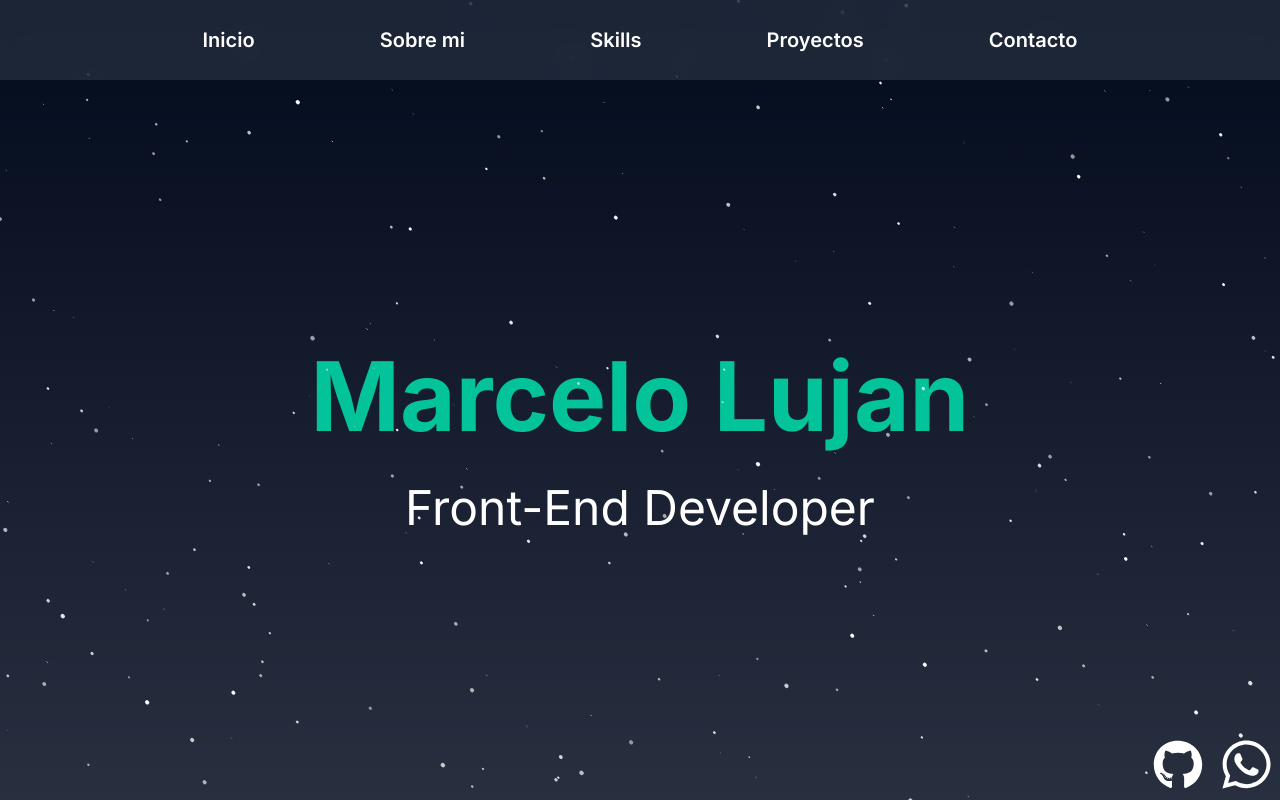
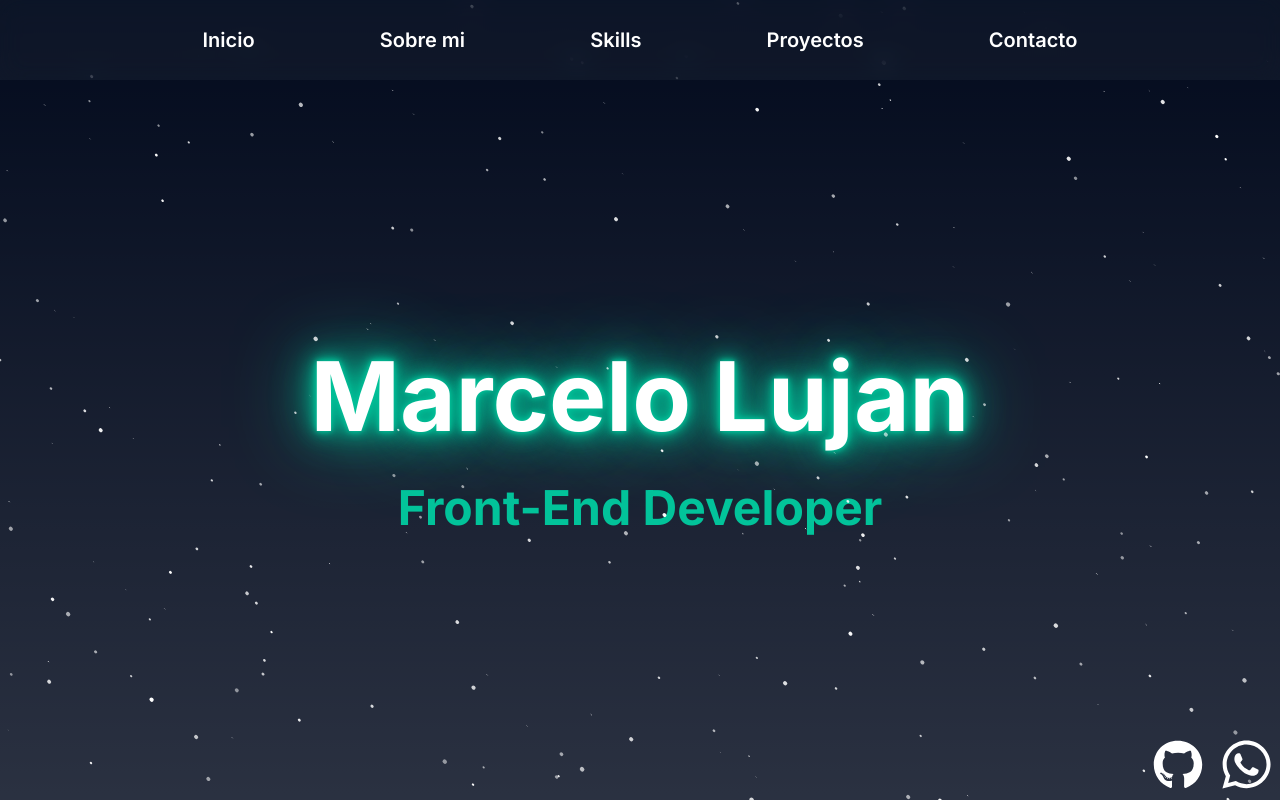
Before and after one commit to EusebioLujan/Portafolio, a Next.js app: page / in a window 1280 px wide. Shown: the top 800 px of the page. Built offline with nearby package versions, Linux system fonts and the light colour scheme.

Commit message:
rework text

```diff
--- a/src/app/components/about/page.tsx
+++ b/src/app/components/about/page.tsx
@@ -6,12 +6,13 @@ import about from "../../../../public/imageabout.jpg";
 export default function About() {
   return (
     <>
-      <p id="sobre-mi" className="my-28 md:my-1 text-[#0F212E] text-none">a</p>
+      <p id="sobre-mi" className="my-28 md:my-1 text-[#0F212E] text-none">
+        a
+      </p>
       <div className="w-11/12 sm:w-10/12 min-h-screen px-4 sm:px-10 flex flex-col justify-center items-center m-auto">
-        <h1 className="text-3xl sm:text-4xl md:text-6xl font-bold text-center underline mb-10 sm:mb-20 md:mb-40">
+        <h1 className="text-shadow-white text-3xl sm:text-4xl md:text-6xl font-bold text-center underline mb-10 sm:mb-20 md:mb-40">
           Sobre Mí
         </h1>
-        <div className="bg-[#015560]/50 shadow-lg my-2 shadow-[#015560] md:w-10/12 h-96 rounded-r-2xl rounded-br-2xl flex items-end justify-end"></div>
         <div className="flex flex-col lg:flex-row items-center lg:justify-around lg:w-10/12 ">
           <div className="w-full sm:w-10/12 md:w-8/12 lg:w-6/12 flex justify-center">
             <Image
@@ -24,14 +25,14 @@ export default function About() {
           </div>
           <div className="w-full md:w-10/12 lg:w-6/12 text-justify pt-8 lg:pt-0">
             <h1 className="text-lg sm:text-xl md:text-2xl">
-              Tengo experiencia en HTML, CSS, lenguajes como JS y TS,
-              frameworks como Next.js y Vue.js, y librerías como Tailwind CSS y
-              Redux, entre otros. Me apasiona ver cómo, con un par de cambios en
-              el código, puedes ver los resultados en tiempo real y cómo
-              evoluciona todo. Comencé en el Front-End gracias a mi pareja,
-              quien me ha ayudado a seguir adelante en esto. Me encanta el
-              Front-End y, gracias a mi perspectiva detallista, puedo encontrar
-              las diferencias en cualquier cosa.
+              Tengo experiencia en HTML, CSS, lenguajes como JS y TS, frameworks
+              como Next.js y Vue.js, y librerías como Tailwind CSS y Redux,
+              entre otros. Me apasiona ver cómo, con un par de cambios en el
+              código, puedes ver los resultados en tiempo real y cómo evoluciona
+              todo. Comencé en el Front-End gracias a mi pareja, quien me ha
+              ayudado a seguir adelante en esto. Me encanta el Front-End y,
+              gracias a mi perspectiva detallista, puedo encontrar las
+              diferencias en cualquier cosa.
             </h1>
           </div>
         </div>
--- a/src/app/components/footer/page.tsx
+++ b/src/app/components/footer/page.tsx
@@ -4,7 +4,7 @@ import React from "react";
 export default function Footer() {
   return (
     <>
-      <footer className=" lg:py-6 bg-gray-800 text-white text-center underline">
+      <footer className=" lg:py-6 bg-gray-700/20 text-white text-center underline">
         <p>Portafolio Creado por <span className="text-textcolorv font-bold">Marcelo Lujan</span></p>
       </footer>
     </>
--- a/src/app/components/form/page.tsx
+++ b/src/app/components/form/page.tsx
@@ -48,7 +48,7 @@ export default function Contact(): JSX.Element {
   return (
     <>
       <div className="min-h-screen px-10 items-center flex flex-col">
-        <h1 id="contacto" className="text-4xl md:text-6xl font-bold text-center underline mb-10 mt-40">
+        <h1 id="contacto" className="text-shadow-white text-4xl md:text-6xl font-bold text-center underline mb-10 mt-40">
           Contacto
         </h1>
         <div className="flex flex-col justify-center items-center mb-20 bg-bgnav/50 py-10 sm:w-full md:w-6/12 rounded-md shadow-md relative z-20">
--- a/src/app/components/landing/page.tsx
+++ b/src/app/components/landing/page.tsx
@@ -10,10 +10,10 @@ export default function Landing() {
       >
         <div className="w-10/12 flex flex-col justify-center m-auto">
           <div className="md:text-5xl text-2xl space-y-10 text-center flex flex-col justify-center">
-            <span className="md:text-8xl text-4xl font-bold text-textcolorv">
+            <span className="md:text-8xl  text-4xl font-bold text-textcolorv text-shadow-white">
               Marcelo Lujan
             </span>
-            <span>Front-End Developer</span>
+            <span className="text-textcolorv font-bold">Front-End Developer</span>
           </div>
         </div>
       </div>
--- a/src/app/components/navbar/page.tsx
+++ b/src/app/components/navbar/page.tsx
@@ -12,7 +12,7 @@ export default function NavBar(): JSX.Element {
   };
 
   return (
-    <nav className="md:min-h-[80px] min-h-[60px] items-center flex justify-center w-full text-white md:text-xl text-sm px-2 font-semibold sticky top-0 z-50 md:px-10 backdrop-blur-md bg-gray-700/50">
+    <nav className="md:min-h-[80px] min-h-[60px] items-center flex justify-center w-full text-white md:text-xl text-sm px-2 font-semibold sticky top-0 z-50 md:px-10 backdrop-blur-md bg-gray-700/20">
       <div className="flex items-center justify-between md:min-h-[80px] min-h-[60px] md:w-10/12 w-full">
         <Menu onToggle={toggleMenu} isOpen={isMenuOpen} />
         {/* Menú desplegable */}
@@ -22,7 +22,7 @@ export default function NavBar(): JSX.Element {
           }`}
         >
           <Link href="/">
-            <span className="block my-3 text-textcolorv">Inicio</span>
+            <span className="block my-3 text-textcolorv hover:text-shadow-white">Inicio</span>
           </Link>
           <Link href="#sobre-mi">
             <span className="block my-3 text-textcolorv">Sobre mi</span>
--- a/src/app/components/project/card.tsx
+++ b/src/app/components/project/card.tsx
@@ -23,7 +23,7 @@ const ProjectList: React.FC<ProjectListProps> = ({ projects }) => {
               <h1 className="text-4xl font-bold m-auto p-4">{project.title}</h1>
             </div>
             <div className="flex flex-col xl:flex-row m-auto items-center">
-              <div className="md:w-10/12 m-2 md:pb-8 z-50">
+              <div className="md:w-10/12 m-2 md:pb-8 z-10">
                 <Image
                   src={project?.image}
                   alt={project?.title}
@@ -32,7 +32,7 @@ const ProjectList: React.FC<ProjectListProps> = ({ projects }) => {
                   className="rounded-t md:w-9/12 m-auto"
                 />
               </div>
-              <div className="w-10/12 m-auto md:w-11/12 z-50">
+              <div className="w-10/12 m-auto md:w-11/12 z-10">
                 <p className="w-full m-auto my-5 md:my-10 text-center items-center">
                   {project.information}
                 </p>
--- a/src/app/components/project/page.tsx
+++ b/src/app/components/project/page.tsx
@@ -14,7 +14,7 @@ export default function Project() {
         {"a"}
       </p>
       <div className="min-h-screen px-10 w-full">
-        <h1 className="text-4xl md:text-6xl font-bold text-center underline mb-20">
+        <h1 className="text-shadow-white text-4xl md:text-6xl font-bold text-center underline mb-20">
           Proyectos
         </h1>
         {/* proyecto 1 */}
--- a/src/app/components/skills/page.tsx
+++ b/src/app/components/skills/page.tsx
@@ -15,7 +15,7 @@ export default function Skills() {
         a
       </p>
       <div className="min-h-screen px-4 sm:px-10 m-auto">
-        <h1 className="text-3xl sm:text-4xl md:text-6xl font-bold text-center underline mb-8 sm:mb-20 md:mb-40">
+        <h1 className="text-shadow-white text-3xl sm:text-4xl md:text-6xl font-bold text-center underline mb-8 sm:mb-20 md:mb-40">
           Skills
         </h1>
         <div className="flex flex-col justify-center items-center space-y-10">
--- a/src/app/globals.css
+++ b/src/app/globals.css
@@ -29,3 +29,22 @@
 html {
   scroll-behavior: smooth;
 }
+.text-shadow-white-text{
+  color: #00ffc8; /* Color neón */
+  text-shadow:
+    0 0 5px #ffffff,
+    0 0 10px #ffffff,
+    0 0 20px #ffffff,
+    0 0 40px #02c39a,
+    0 0 80px #02c39a;
+}
+
+.text-shadow-white{
+  color: #ffffff; /* Color neón */
+  text-shadow:
+    0 0 5px #02c39a,
+    0 0 10px #02c39a,
+    0 0 20px #02c39a,
+    0 0 40px #02c39a,
+    0 0 80px #02c39a;
+}
--- a/tailwind.config.js
+++ b/tailwind.config.js
@@ -19,8 +19,8 @@ module.exports = {
         textcolorv:'#02c39a',
       },
       textShadow: {
-       default: '2px 2px 4px rgba(0, 0, 0, 0.5)',
-        lg: '4px 4px 6px rgba(0, 0, 0, 0.5)',
+       pepe: '2px 2px 4px rgba(0, 0, 0, 0.5)',
+        lg: '4px 4px 6px rgba(255, 255, 255, 0.5)',
       },
       boxShadow:{
         'neon': '0 0 10px #015560, 0 0 20px #015560, 0 0 30px #015560, 0 0 40px #015560'
```
